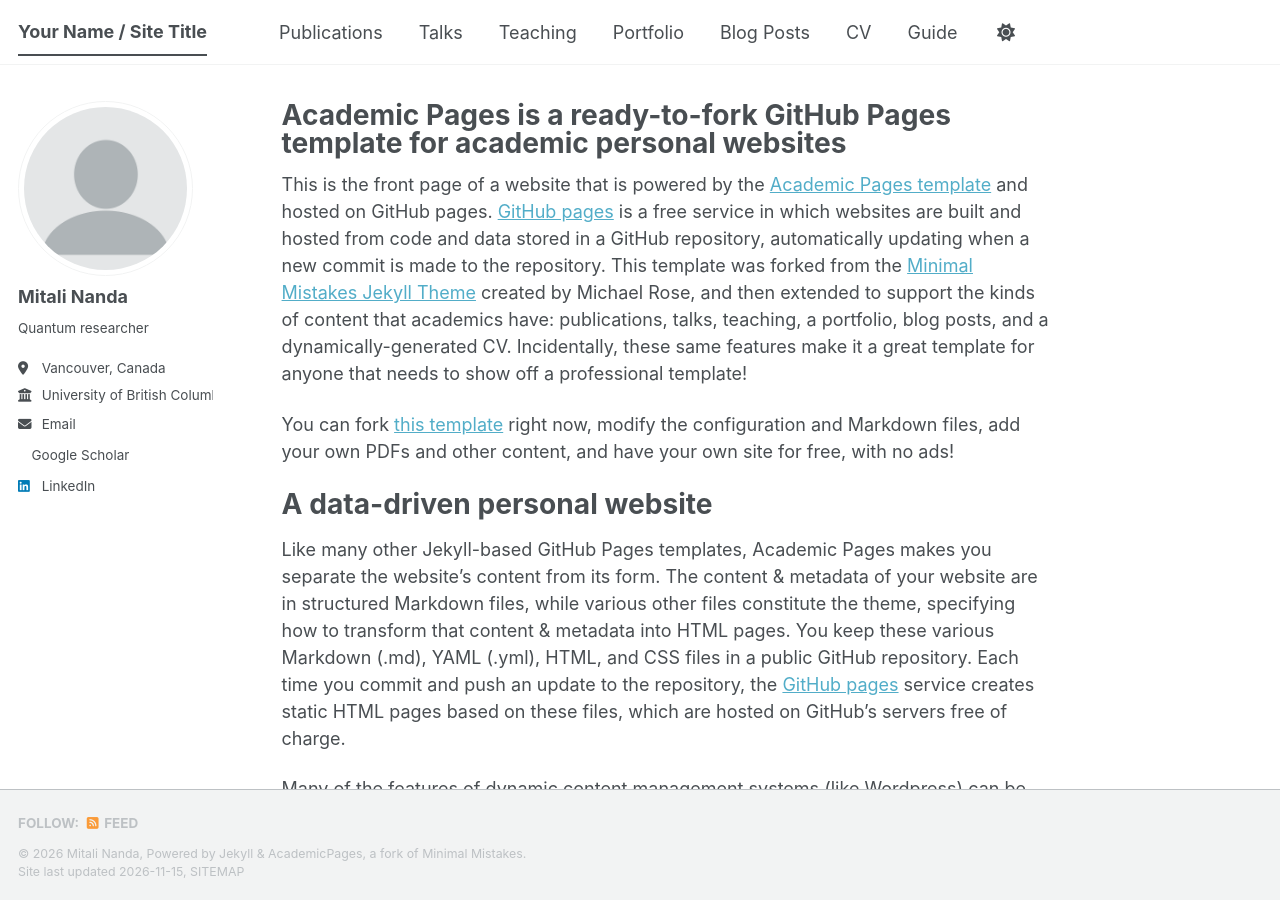
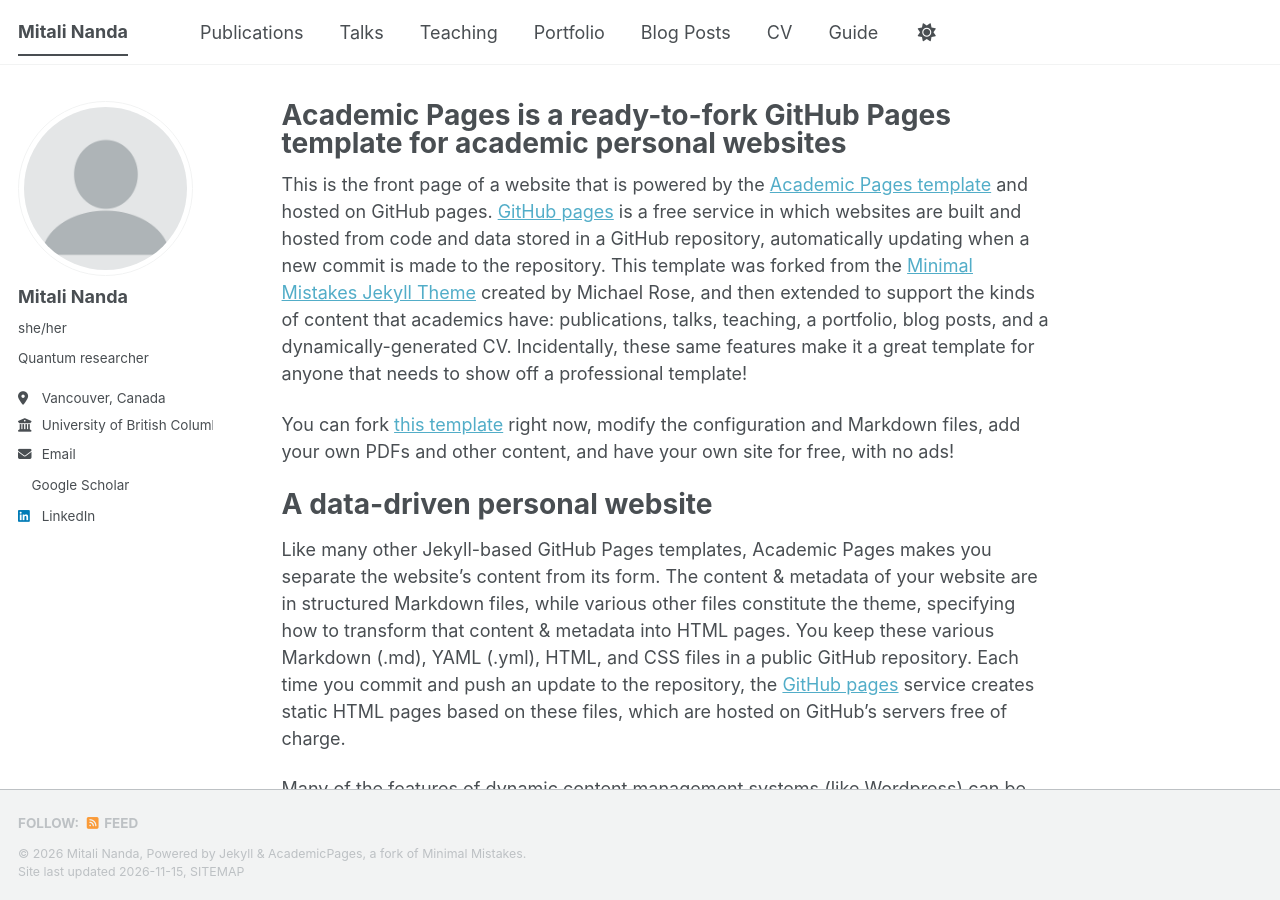
Before and after one commit to Mitali-N/Mitali-N.github.io, a Jekyll site: the page built from _pages/about.md, in a window 1280 px wide and 900 px high. Built offline with Jekyll 4.4.1, drawn with Linux system fonts in a browser that asks for light colours; a script bundle is joined from its source files by our own code; a style sheet for code colours, icons or effects is not loaded.

Commit message:
Update _config.yml

```diff
--- a/_config.yml
+++ b/_config.yml
@@ -9,7 +9,7 @@
 # Basic Site Settings
 locale                   : "en-US"
 site_theme               : "default" # The available themes options are "default", "air", "sunrise", "mint", "dirt" and "contrast"
-title                    : "Your Name / Site Title"
+title                    : "Mitali Nanda"
 title_separator          : "-"
 name                     : &name "Mitali Nanda"
 description              : &description "Your Name's academic portfolio"   # Update this with a general description of your site, this is the default if not overridden by a page
@@ -25,7 +25,7 @@ author:
   # Biographic information
   avatar           : "profile.png"
   name             : "Mitali Nanda"
-  pronouns         : # example: "she/her"
+  pronouns         : "she/her" # example: "she/her"
   bio              : "Quantum researcher"
   location         : "Vancouver, Canada"
   employer         : "University of British Columbia"
```
